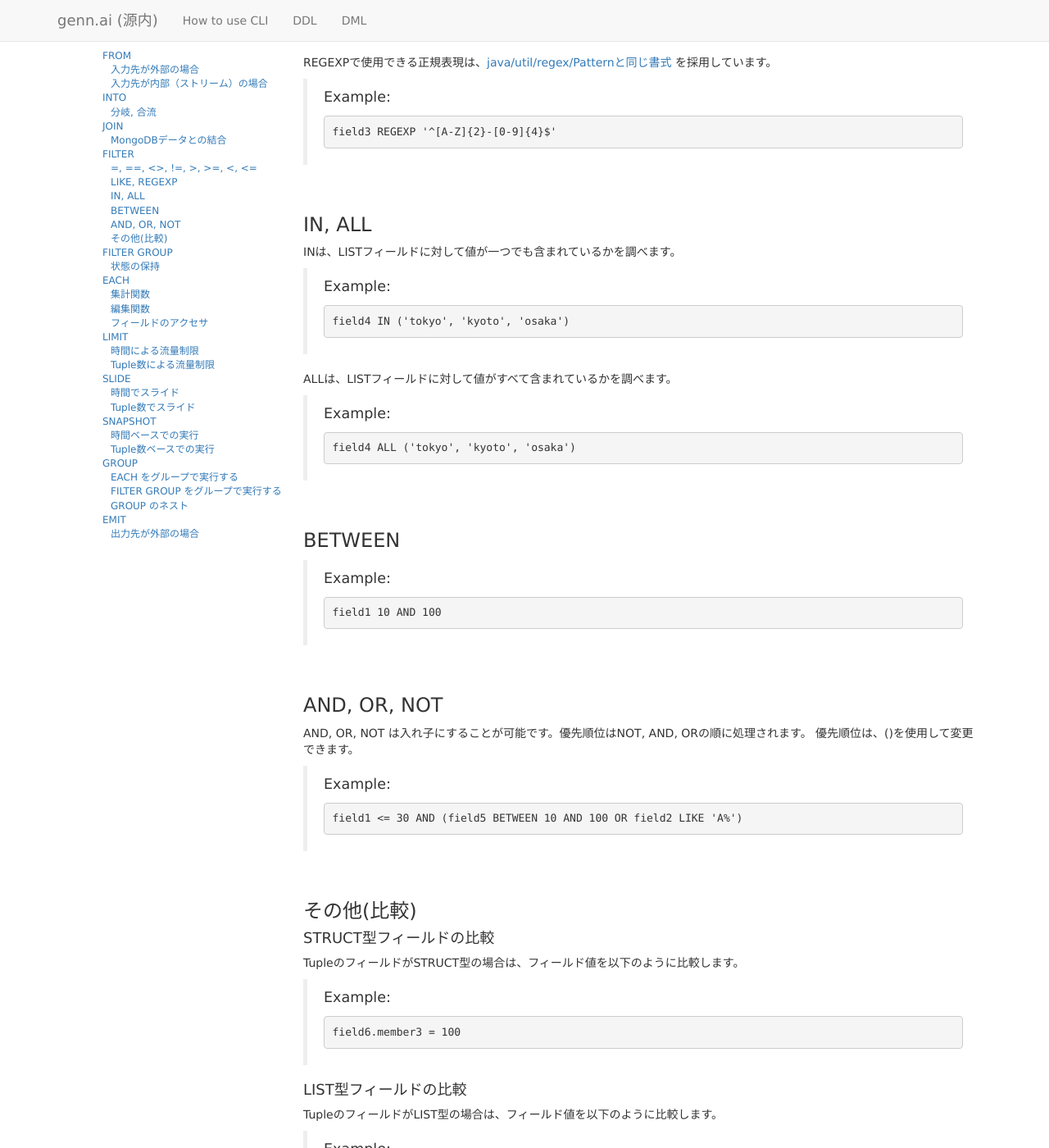
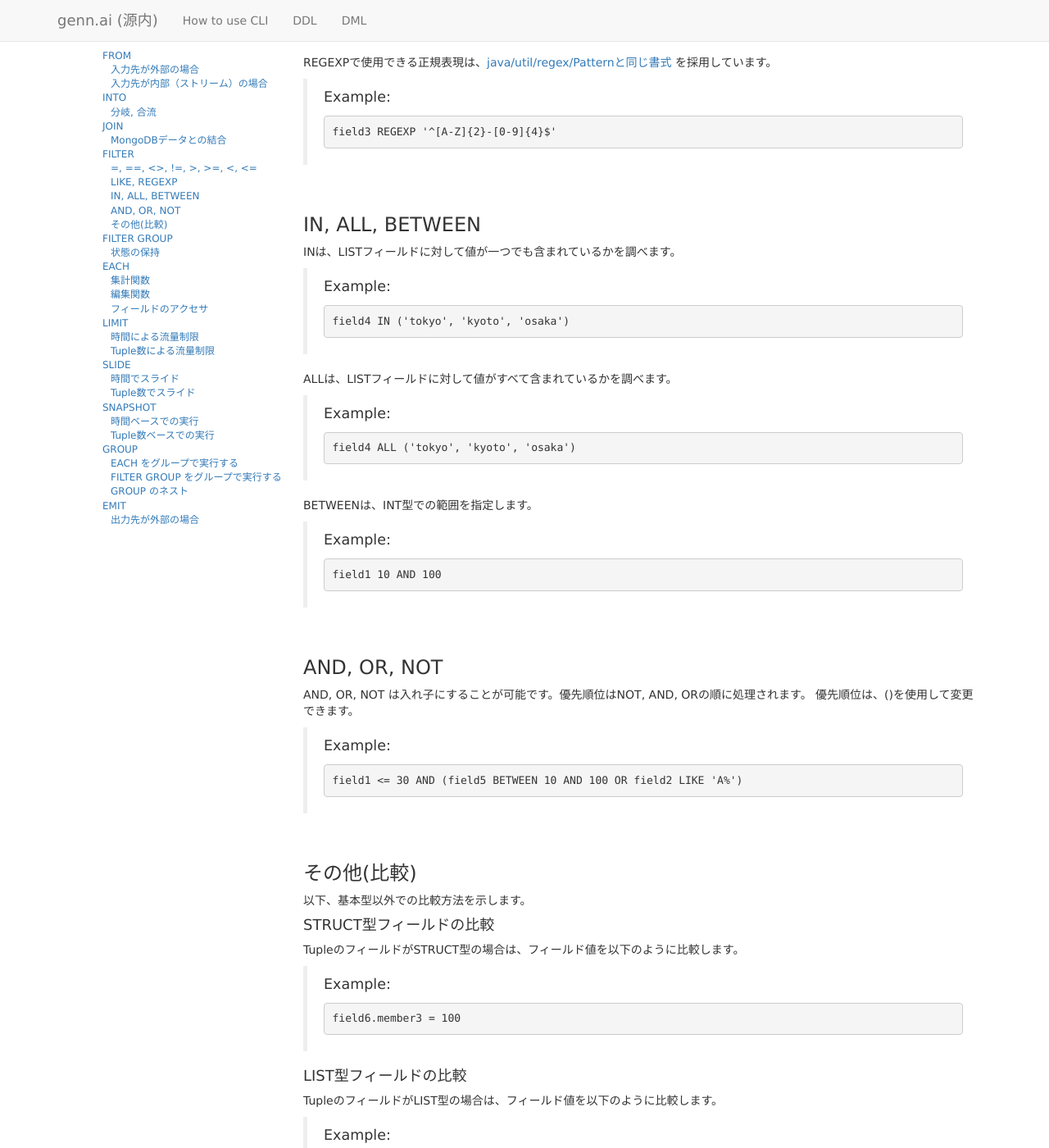
Before and after one commit to tf0054/trygennai.github.com, a Jekyll site: the page built from dml_ja.md, in a window 1280 px wide and 1400 px high, scrolled down 4404 px. Shown: the whole window at 82% size. Built offline with Jekyll 4.4.1, drawn with Linux system fonts in a browser that asks for light colours; nearby versions of some CDN libraries; comment, search, counter and statistics services are not loaded; some of the changed text lies outside the part shown.

Commit message:
Fixed format violation.

```diff
--- a/dml_ja.md
+++ b/dml_ja.md
@@ -195,11 +195,12 @@ LIKEで使用できるワイルドカードは、"%"（複数文字）と"_"（
 
 REGEXPで使用できる正規表現は、[java/util/regex/Patternと同じ書式](http://docs.oracle.com/javase/6/docs/api/java/util/regex/Pattern.html)
 を採用しています。
+
 > Example:
 >
     field3 REGEXP '^[A-Z]{2}-[0-9]{4}$'
 
-### IN, ALL
+### IN, ALL, BETWEEN
 
 INは、LISTフィールドに対して値が一つでも含まれているかを調べます。
 
@@ -213,7 +214,7 @@ ALLは、LISTフィールドに対して値がすべて含まれているかを
 >
     field4 ALL ('tokyo', 'kyoto', 'osaka')
 
-### BETWEEN
+BETWEENは、INT型での範囲を指定します。
 
 > Example:
 >
@@ -230,6 +231,8 @@ AND, OR, NOT は入れ子にすることが可能です。優先順位はNOT, AN
     field1 <= 30 AND (field5 BETWEEN 10 AND 100 OR field2 LIKE 'A%')
 
 ### その他(比較)
+
+以下、基本型以外での比較方法を示します。
 
 #### STRUCT型フィールドの比較
 
```
Also changed, not shown: other parts of dml_ja.md (+3 -1 lines).
